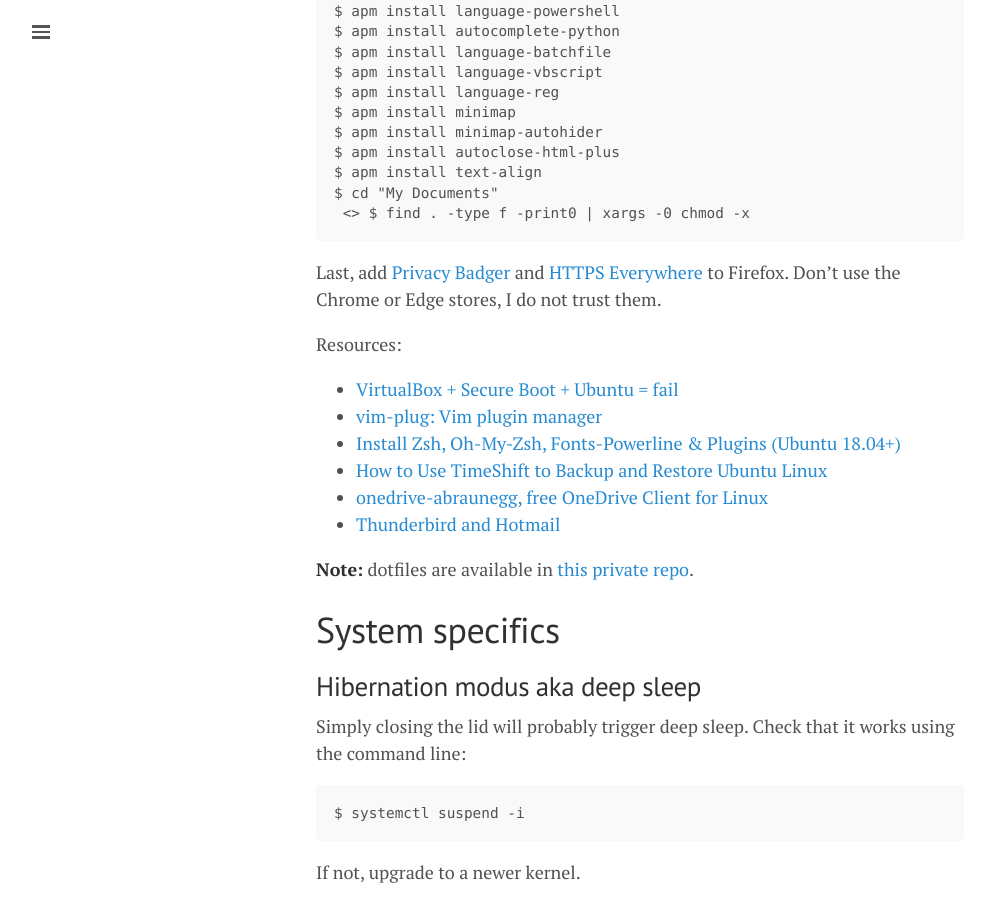
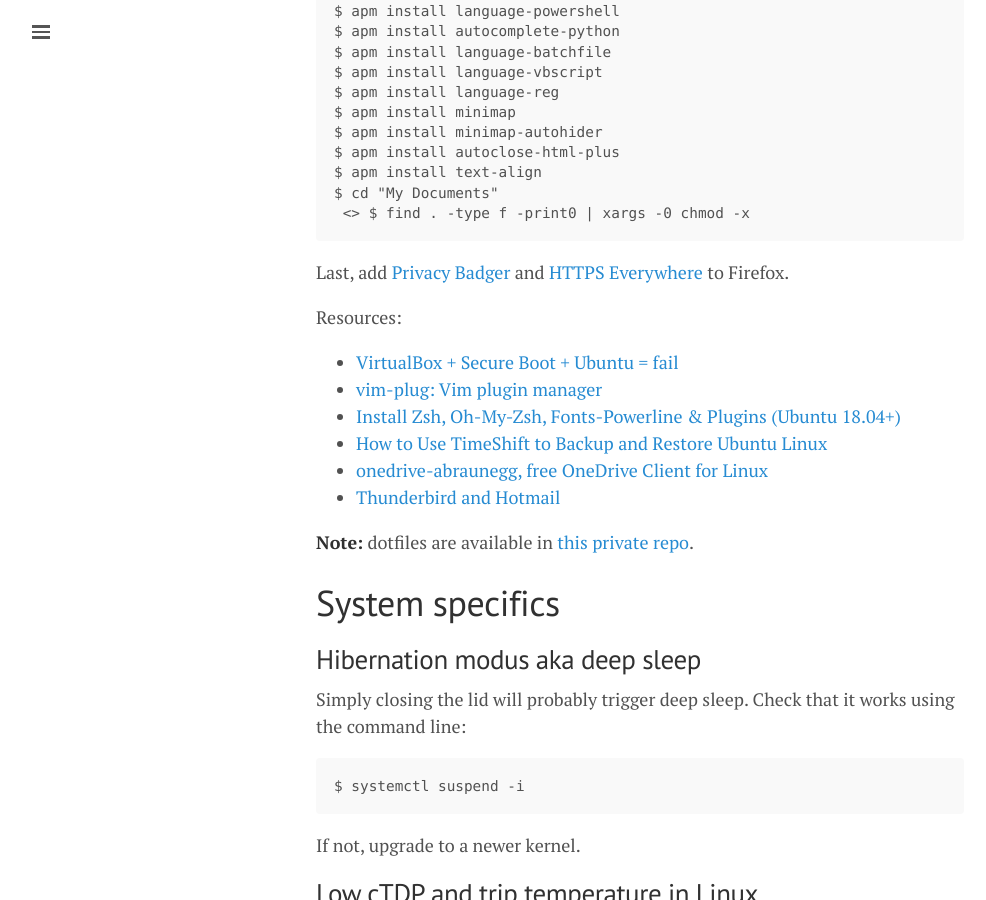
Before and after one commit to lgeurts/lgeurts.github.io, a Jekyll site: the page built from _posts/2021-10-15-ubuntu-setup-notes-for-x1-carbon-gen8.md, in a window 1280 px wide and 900 px high, scrolled down 3155 px. Shown: the whole window, without its empty margins (0-986 px from the left). Built offline with Jekyll 4.4.1, drawn with Linux system fonts in a browser that asks for light colours; nearby versions of some CDN libraries; comment, search, counter and statistics services are not loaded.

Commit message:
Update 2021-10-15-ubuntu-setup-notes-for-x1-carbon-gen8.md

````diff
--- a/_posts/2021-10-15-ubuntu-setup-notes-for-x1-carbon-gen8.md
+++ b/_posts/2021-10-15-ubuntu-setup-notes-for-x1-carbon-gen8.md
@@ -121,7 +121,7 @@
 $ cd "My Documents"
  <> $ find . -type f -print0 | xargs -0 chmod -x
 ```
-Last, add [Privacy Badger](https://privacybadger.org/) and [HTTPS Everywhere](https://www.eff.org/https-everywhere) to Firefox. Don't use the Chrome or Edge stores, I do not trust them.
+Last, add [Privacy Badger](https://privacybadger.org/) and [HTTPS Everywhere](https://www.eff.org/https-everywhere) to Firefox.
 
 Resources:
 - [VirtualBox + Secure Boot + Ubuntu = fail](https://stegard.net/2016/10/virtualbox-secure-boot-ubuntu-fail/)
````
